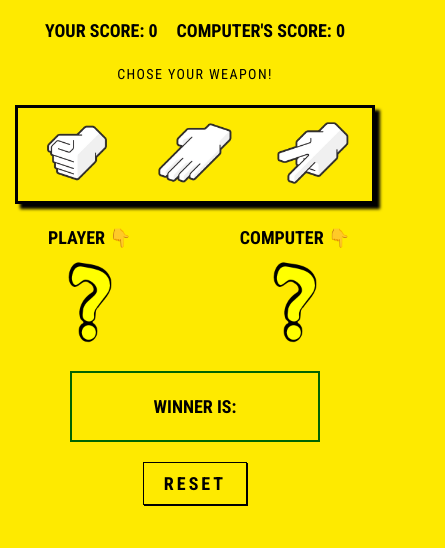
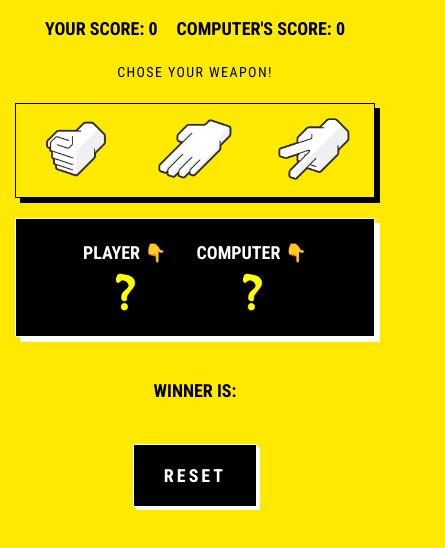
Before and after one commit to 3nonch/rock-paper-scissors, a plain HTML site: page index.html in a window 390 px wide. Both pictures are taken after a click on the button "RESET". Shown: the part 212-760 px from the top of the page, 445 px wide, since content can reach past the window. Drawn offline with Linux system fonts and the light colour scheme.

Commit message:
Add files via upload
-updated ui

```diff
--- a/script.js
+++ b/script.js
@@ -63,6 +63,7 @@ const playRound = function (player, computer) {
   if (playerScore === 3 || computerScore === 3) {
     document.body.style.background = "red";
     resetBtn.style.background = "#feea00";
+    resetBtn.style.color = "black";
     document.querySelector(".resetGame").textContent =
       "Game is over! Please reset the game.";
     document.querySelector(".resetGame").style.color = "white";
@@ -104,7 +105,8 @@ resetBtn.addEventListener("click", function () {
   computerScore = 0;
   pScoreBox.textContent = "0";
   cScoreBox.textContent = "0";
-  resetBtn.style.background = "transparent";
+  resetBtn.style.background = "black";
+  resetBtn.style.color = "white";
   document.body.style.background = "#feea00";
   document.querySelector(".resetGame").textContent = "Chose your weapon!";
   document.querySelector(".resetGame").style.color = "black";
--- a/style.css
+++ b/style.css
@@ -56,10 +56,10 @@ h3 {
   flex-direction: row;
   justify-content: space-around;
   align-items: center;
-  border: 0.3rem solid black;
+  border: 0.1rem solid black;
   width: 60rem;
   margin: 0 auto;
-  box-shadow: 0.5rem 0.5rem 0.3rem black;
+  box-shadow: 0.5rem 0.5rem black;
 }
 
 .game-box button {
@@ -78,11 +78,16 @@ h3 {
 }
 
 .summary {
-  width: 50rem;
+  width: 60rem;
   display: flex;
   justify-content: center;
   align-items: center;
   gap: 10rem;
+  background-color: rgba(0, 0, 0, 1);
+  color: white;
+  padding: 2rem;
+  border: 0.1rem solid white;
+  box-shadow: 0.5rem 0.5rem white;
 }
 
 .summary img {
@@ -100,34 +105,42 @@ h3 {
 }
 
 .reset {
-  padding: 1rem 2rem;
+  padding: 2rem 3rem;
   text-transform: uppercase;
-  border: 1px solid black;
-  box-shadow: 0.1rem 0.1rem black;
-  background-color: transparent;
+  border: 1px solid white;
+  box-shadow: 0.3rem 0.3rem white;
+  background-color: black;
   cursor: pointer;
   font-weight: bold;
   font-family: "Roboto Condensed";
   letter-spacing: 0.3rem;
   font-size: 1.8rem;
   transition: all 0.3s ease-in-out;
-  color: black;
+  color: white;
 }
 
 .reset:hover {
-  transform: translateY(-10px);
-  box-shadow: 0.1rem 0.9rem black;
+  transform: translate(-10px, -10px);
+  box-shadow: 1.1rem 1.1rem white;
 }
 
 .winner {
   font-weight: 300;
+  font-size: 1.8rem;
+  text-transform: uppercase;
 }
 
 .winner-box {
-  border: 2px solid darkgreen;
   padding: 2rem;
   width: 25rem;
   text-align: center;
+}
+
+.footer {
+  display: flex;
+  justify-content: space-between;
+  align-items: center;
+  width: 60rem;
 }
 
 @media (max-width: 768px) {
@@ -146,4 +159,20 @@ h3 {
   body {
     gap: 2rem;
   }
+  .footer {
+    width: 30rem;
+
+    justify-content: center;
+  }
+  .winner-box {
+    border: none;
+  }
+  .summary {
+    width: 36rem;
+    gap: 3rem;
+  }
+  .summary img {
+    width: 5rem;
+    height: 5rem;
+  }
 }
```
